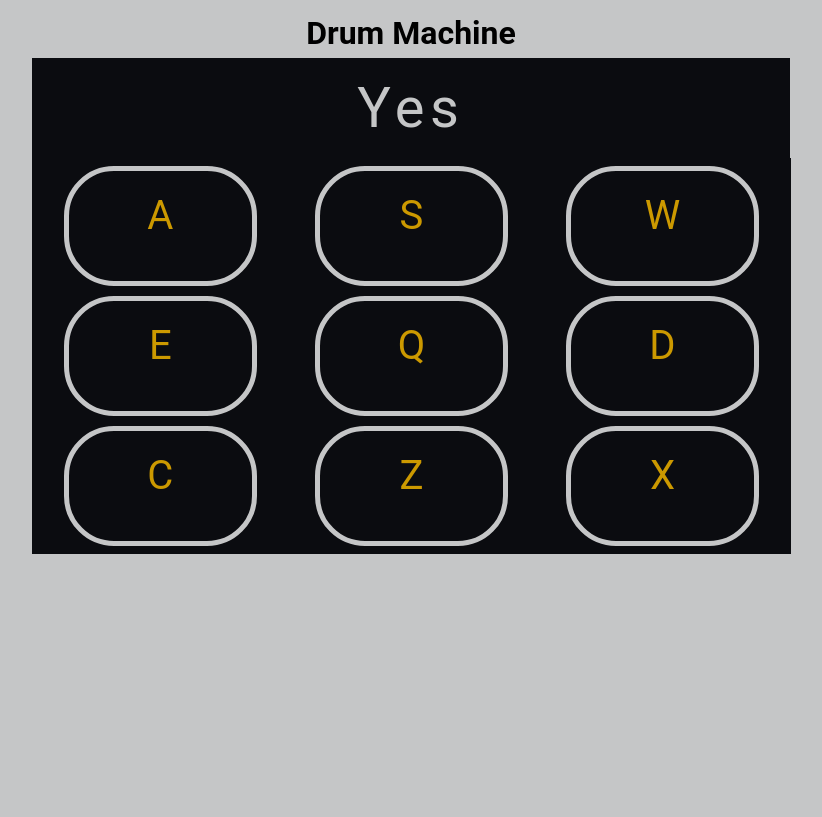
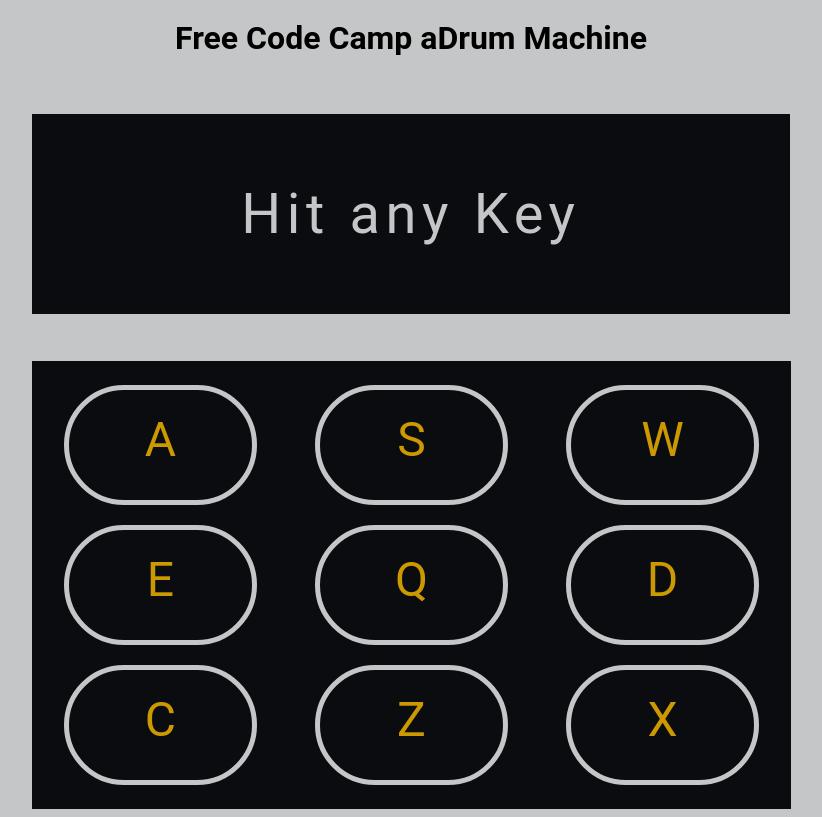
Before and after one commit to raythompsonwebdev/fcc-react-drum-machine, a plain HTML site: page index.html in a window 1280 px wide. Shown: the whole page, without its empty margins (229-1051 px from the left). Drawn offline with Linux system fonts and the light colour scheme.

Commit message:
vanilla js again

```diff
--- a/index-normal.css
+++ b/index-normal.css
@@ -7,7 +7,8 @@ body{
 
 h1{
   margin:0;
-  line-height:50px;
+  line-height:60px;
+  height:auto;
   display:block;
   text-align:center;
 }
@@ -23,15 +24,16 @@ h1{
   background-color:#1F2833;
 }
 
-#display h1{
+#display h2{
   background-color:#0B0C10;
   width:100%;
-  height:100px;
-  line-height:100px;
+  height:200px;
+  line-height:200px;
   font-size:3.5em;
   letter-spacing:0.1em;
   color:#c5c6c7;
   font-weight:normal;
+  text-align:center;
 
 }
 
@@ -42,18 +44,18 @@ h1{
   grid-template-columns: repeat(3, 1fr);
   grid-template-rows: repeat(3, 1fr);
   grid-column-gap: 10px;
-  grid-row-gap: 10px;
-  padding:0.5em;
+  grid-row-gap: 20px;
+  padding: 1.5em 0.5em;
 }
 
 .drum-pad{
   width:80%;
   height: 120px;
-  line-height:90px;
+  line-height:100px;
   background-color:#0B0C10;
   text-align:center;
-  font-size:2.5em;
-  border-radius: 50px;
+  font-size:3em;
+  border-radius: 80px;
   border:5px solid #c5c6c7;
   box-sizing: border-box;
   color:#c90;
--- a/index.html
+++ b/index.html
@@ -8,10 +8,10 @@
     <link rel="stylesheet" href="index-normal.css" />
   </head>
   <body>
-    <h1>Drum Machine</h1>
+    <h1>Free Code Camp aDrum Machine</h1>
     <div id="drum-machine">
     <div id ="display">
-        <h1>Yes</h1>
+        <h2>Hit any Key</h2>
     </div>
     <section id="drum-pads">
 
--- a/index.js
+++ b/index.js
@@ -1,11 +1,6 @@
-//document.addEventListener("click", clickPlay);
-//document.addEventListener("keyup", this.removeTransition);
 window.focus();
 
 const drum = document.querySelectorAll(".drum-pad");
-
-
-console.log(drum)
 
 const data = [
     {
@@ -65,7 +60,7 @@ const data = [
 ];
 
 const updateDisplay = (display) => {
-    document.querySelector("#display h1").innerText = display;
+    document.querySelector("#display h2").innerText = display.toUpperCase();
 };
 
 const clickPlay = (e) => {
@@ -98,12 +93,9 @@ const playSound = (e) => {
   }
 };
 
-
-
 drum.forEach((element)=>{
     element.addEventListener("click", clickPlay)
 
 })
 
-
 document.addEventListener("keydown", playSound);
```
